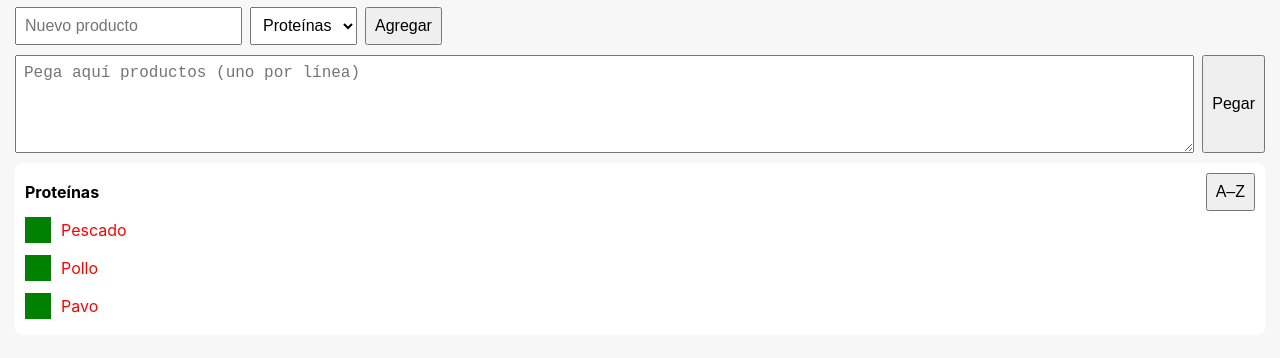
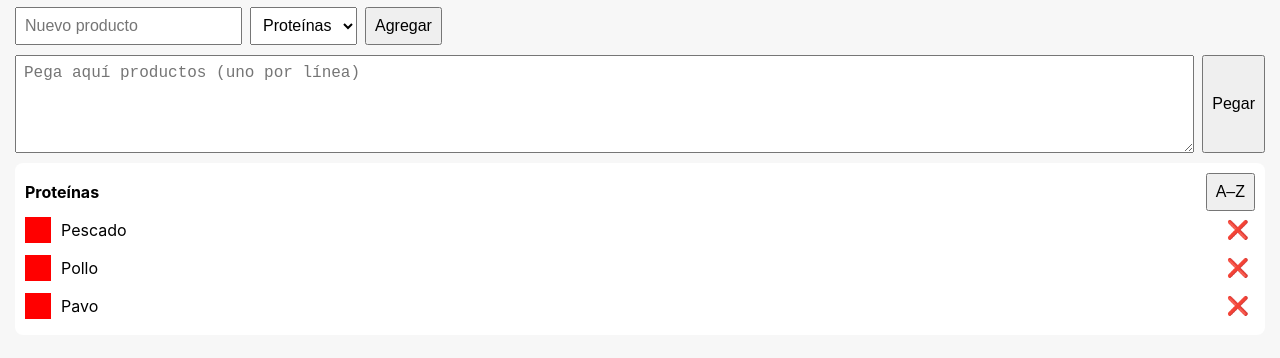
Before and after one commit to josmbrio/lista-compras, a plain HTML site: page index.html in a window 1280 px wide. Shown: the part 138-496 px from the top of the page. Drawn offline with Linux system fonts and the light colour scheme.

Commit message:
Boton eliminar y correcion color

```diff
--- a/app.js
+++ b/app.js
@@ -41,8 +41,14 @@ function render() {
     <div class="product-name ${checked ? "red" : "green"}">
       ${p.name}
     </div>
+
+    <div class="delete-btn"
+         onclick="deleteProduct(${ci},${pi})">
+      ❌
+    </div>
   </div>
 `;
+
         });
 
         html += "</div>";
@@ -113,4 +119,10 @@ function sortAZ(ci) {
     render();
 }
 
+function deleteProduct(ci, pi) {
+  if (!confirm("¿Eliminar este producto?")) return;
+  data[ci].products.splice(pi, 1);
   render();
+}
+
+render();
--- a/style.css
+++ b/style.css
@@ -43,21 +43,21 @@ input, select, button {
 .checkbox {
   width: 22px;
   height: 22px;
-  border: 2px solid red;
+  border: 2px solid green;
   cursor: pointer;
 }
 
 .checkbox.checked {
-  background: green;
-  border-color: green;
+  background: red;
+  border-color: red;
 }
 
 .product-name.red {
-  color: red;
+  color: black;
 }
 
 .product-name.green {
-  color: green;
+  color: black;
 }
 
 textarea {
@@ -66,3 +66,15 @@ textarea {
   font-size: 16px;
   padding: 8px;
 }
+
+.delete-btn {
+  margin-left: auto;
+  font-size: 18px;
+  cursor: pointer;
+  padding: 0 6px;
+  color: #999;
+}
+
+.delete-btn:hover {
+  color: red;
+}
```
Lines whose indentation alone changed are shown as unchanged.
